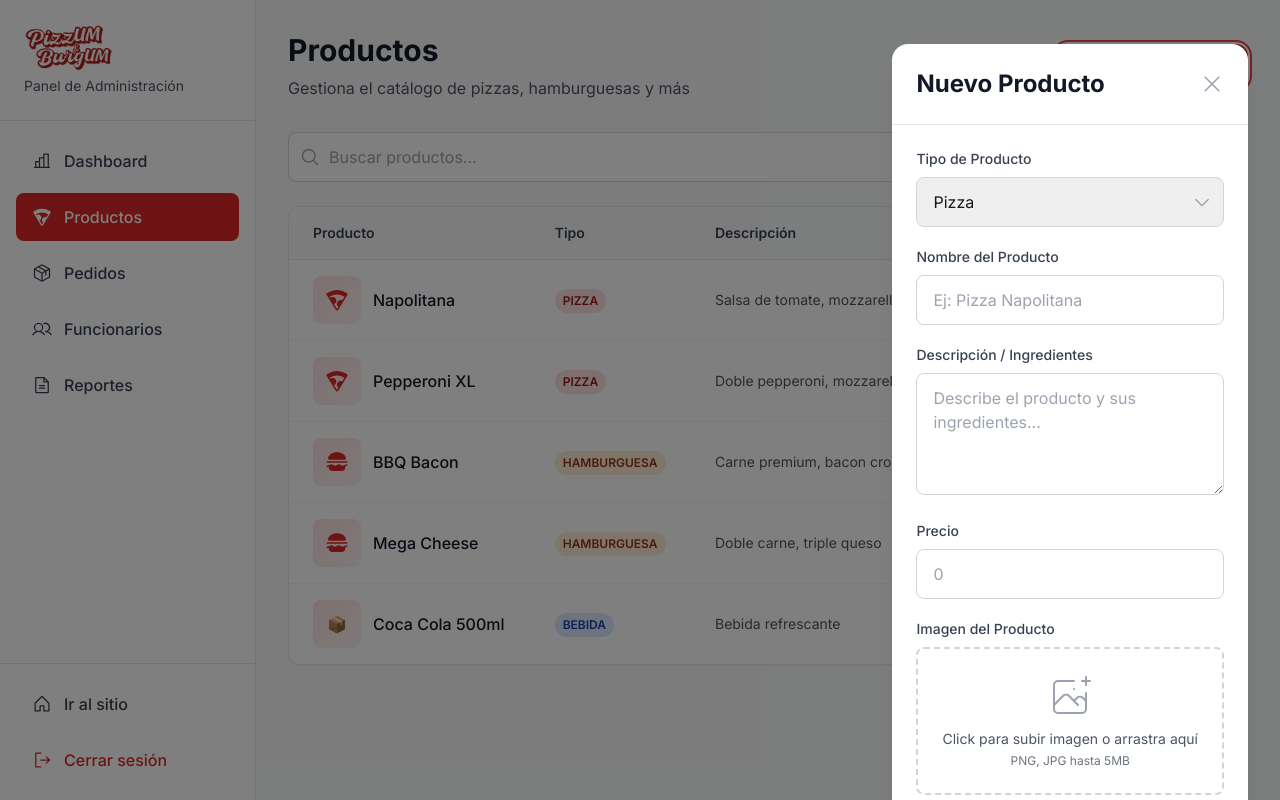
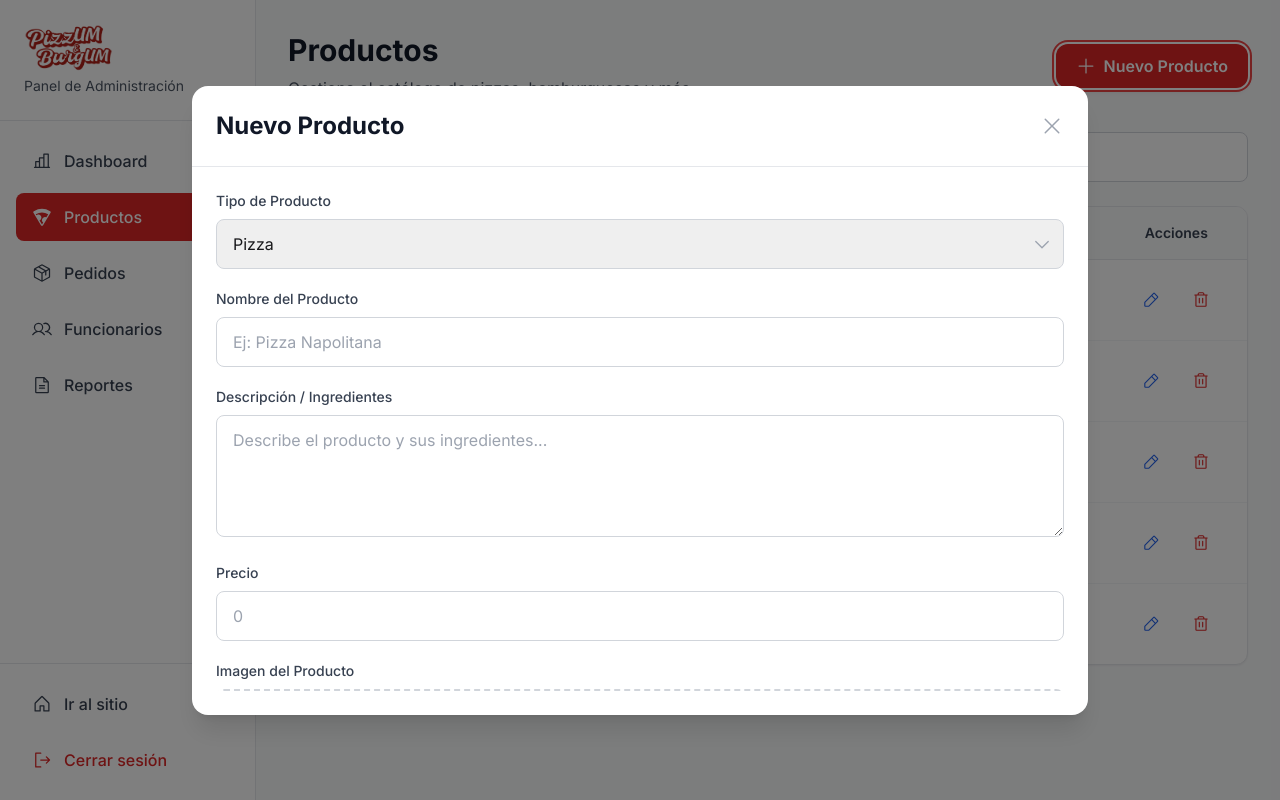
Before and after one commit to JuanMorenaE/echocode-tic, a Next.js app in the folder frontend/: page /admin/productos in a window 1280 px wide. Both pictures are taken after a click on the button "Nuevo Producto". Built offline with nearby package versions, Linux system fonts and the light colour scheme.

Commit message:
FIX: TailwindCSS config

```diff
--- a/frontend/src/components/admin/ProductoForm.tsx
+++ b/frontend/src/components/admin/ProductoForm.tsx
@@ -75,7 +75,7 @@ export const ProductoForm = ({ producto, onSubmit, onCancel }: ProductoFormProps
   };
 
   return (
-    <form onSubmit={handleSubmit} className="space-y-5">
+    <form onSubmit={handleSubmit} className="space-y-5 max-h-[500px] h-full overflow-auto px-6">
       <Select
         label="Tipo de Producto"
         options={tipoProductoOptions}
--- a/frontend/src/components/ui/Modal.tsx
+++ b/frontend/src/components/ui/Modal.tsx
@@ -34,18 +34,11 @@ export const Modal = ({ isOpen, onClose, title, children, size = 'md' }: ModalPr
   };
 
   return (
-    <div className="fixed top-4 right-4 z-[9999] space-y-3 max-w-md pointer-events-none">
-      {/* Overlay */}
-      <div
-        className="fixed inset-0 bg-black bg-opacity-50 transition-opacity"
-        onClick={onClose}
-      />
-
+    <div className="fixed flex justify-center items-center top-0 right-0 z-10 h-screen overflow-hidden bg-black/50 w-full p-4">
       {/* Modal */}
-      <div className="flex min-h-full items-center justify-center p-4">
       <div
         className={cn(
-            'relative bg-white rounded-2xl shadow-xl w-full',
+          'bg-white w-full rounded-2xl shadow-xl max-h-[800px] flex flex-col',
           sizes[size]
         )}
         onClick={(e) => e.stopPropagation()}
@@ -62,9 +55,8 @@ export const Modal = ({ isOpen, onClose, title, children, size = 'md' }: ModalPr
         </div>
 
         {/* Content */}
-          <div className="p-6">
+        <div className="py-6">
           {children}
-          </div>
         </div>
       </div>
     </div>
--- a/frontend/src/context/ToastContext.tsx
+++ b/frontend/src/context/ToastContext.tsx
@@ -2,6 +2,7 @@
 
 import { createContext, useContext, useState, ReactNode } from 'react';
 import { CheckCircleIcon, XCircleIcon, XIcon } from '@/components/icons';
+import { cn } from '@/lib/utils/cn';
 
 type ToastType = 'success' | 'error' | 'info' | 'warning';
 
@@ -84,15 +85,15 @@ export const ToastProvider = ({ children }: { children: ReactNode }) => {
           return (
             <div
               key={toast.id}
-              className={`
-                ${style.bg}
-                text-white
-                rounded-lg shadow-2xl p-4
-                flex items-start gap-3
-                pointer-events-auto
-                animate-slide-in
-                min-w-[300px]
-              `}
+              className={cn(
+                style.bg,
+                "text-white",
+                "rounded-lg shadow-2xl p-4",
+                "flex items-start gap-3",
+                "pointer-events-auto",
+                "animate-slide-in",
+                "min-w-[300px]",
+              )}
             >
               <div className="flex-shrink-0">
                 {style.icon}
--- a/frontend/tailwind.config.js
+++ b/frontend/tailwind.config.js
@@ -1,9 +1,7 @@
 /** @type {import('tailwindcss').Config} */
 module.exports = {
   content: [
-    "./src/pages/**/*.{js,ts,jsx,tsx,mdx}",
-    "./src/components/**/*.{js,ts,jsx,tsx,mdx}",
-    "./src/app/**/*.{js,ts,jsx,tsx,mdx}",
+    "./src/**/*.{js,ts,jsx,tsx,mdx}",
   ],
   theme: {
     extend: {
```
Lines whose indentation alone changed are shown as unchanged.
